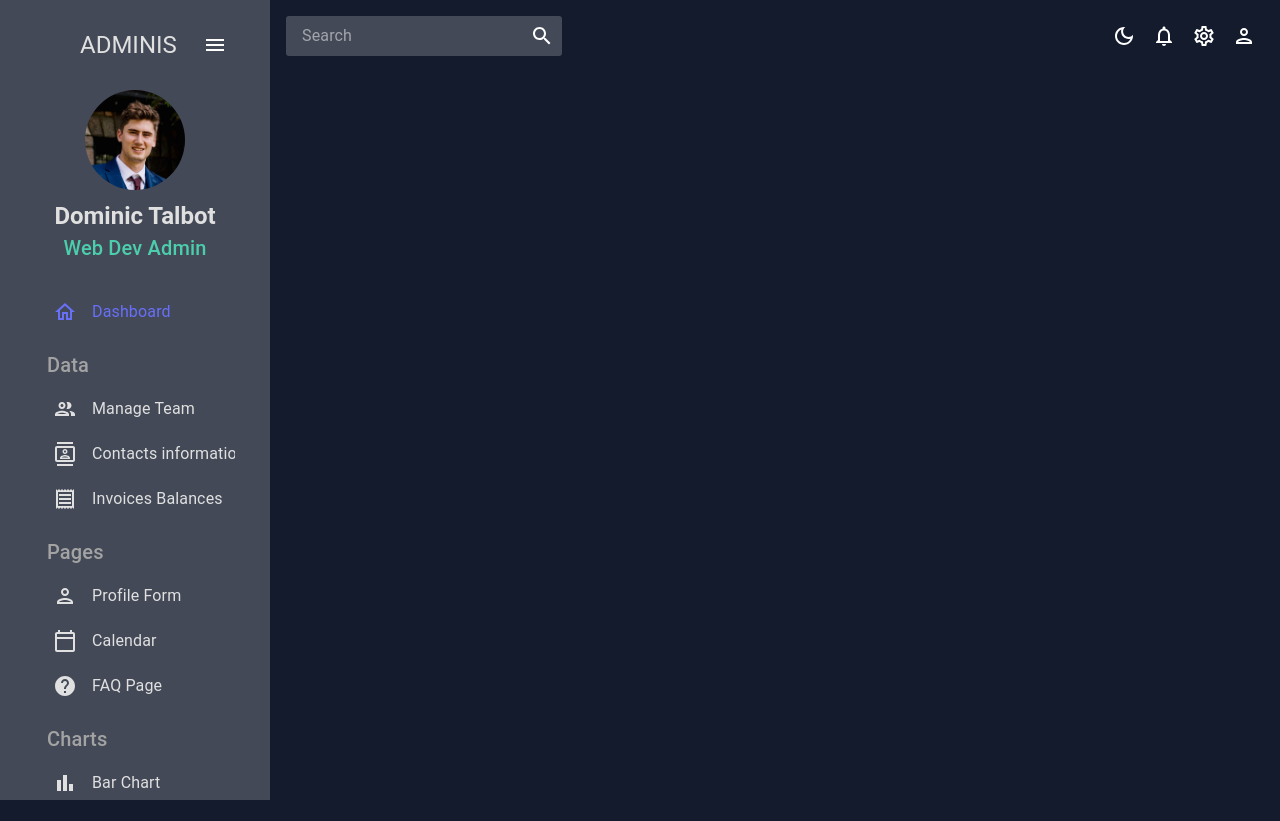
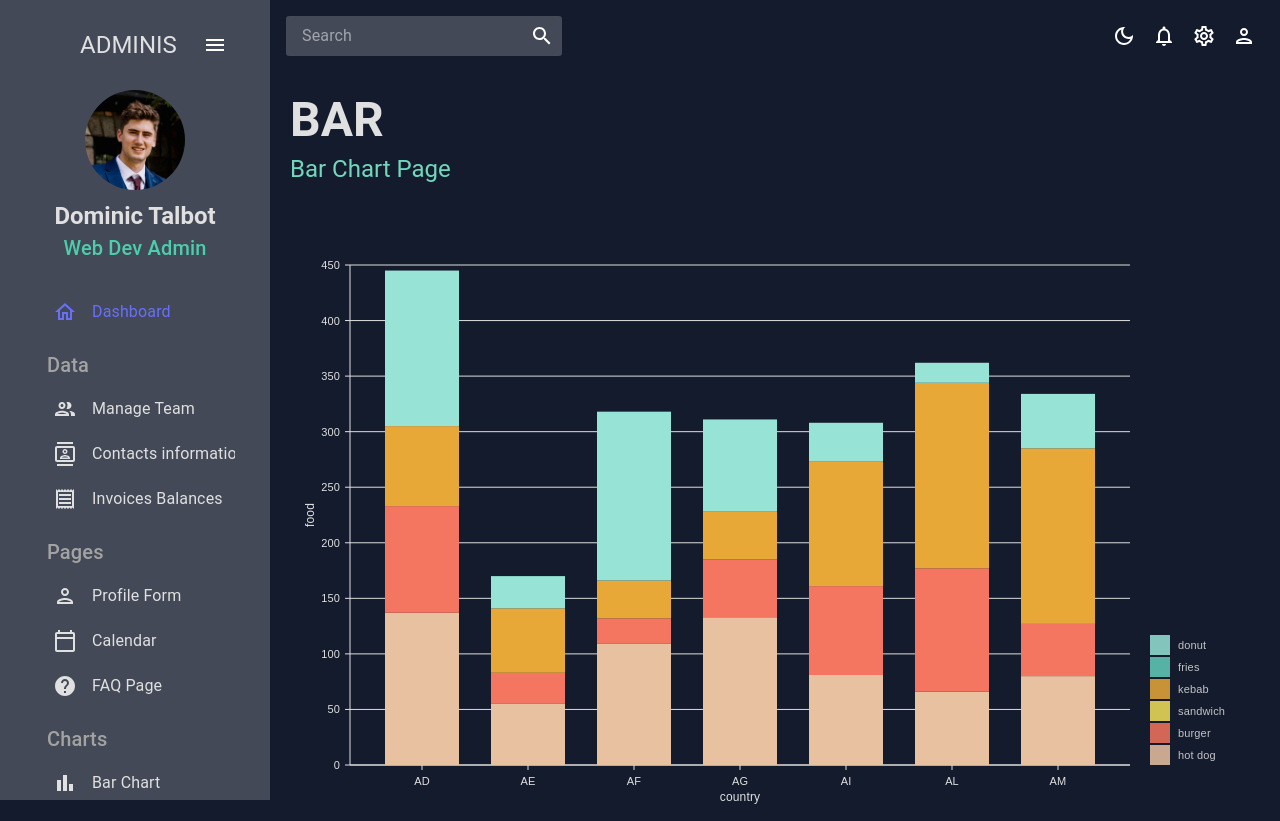
Before and after one commit to DominicTalbot/react-admin, a React (Vite) app: page /bar in a window 1280 px wide. Before the commit the page ends 800 px from the top, so only its background shows below. Built offline with nearby package versions, Linux system fonts and the light colour scheme.

Commit message:
Add Bar and FAQ components; update routing and header imports

```diff
--- a/src/App.jsx
+++ b/src/App.jsx
@@ -9,10 +9,10 @@ import Contacts from "./scenes/contacts";
 import Invoices from "./scenes/invoices";
 import Form from "./scenes/form";
 import Calendar from "./scenes/calendar";
-// import Bar from "./scenes/bar";
+import FAQ from "./scenes/faq";
+import Bar from "./scenes/bar";
 // import Line from "./scenes/line";
 // import Pie from "./scenes/pie";
-// import FAQ from "./scenes/faq";
 // import Geography from "./scenes/geography";
 
 function App() {
@@ -33,10 +33,10 @@ function App() {
                <Route path="/invoices" element={<Invoices />} />
               <Route path="/form" element={<Form />} />
               <Route path="/calendar" element={<Calendar />} />
-              {/* <Route path="/bar" element={<Bar />} /> */}
+              <Route path="/faq" element={<FAQ />} />
+              <Route path="/bar" element={<Bar />} />
               {/* <Route path="/pie" element={<pie />} /> */}
               {/* <Route path="/line" element={<Line />} /> */}
-              {/* <Route path="/faq" element={<FAQ />} /> */}
               {/* <Route path="/geography" element={<Geography />} /> */}
             </Routes>
           </main>
--- /dev/null
+++ b/src/components/BarChart.jsx
@@ -0,0 +1,161 @@
+import { useTheme } from "@mui/material";
+import { tokens } from "../theme";
+import { Bar, ResponsiveBar } from "@nivo/bar";
+import { mockBarData as data } from "../data/mockData";
+
+const BarChart = () => {
+    const theme = useTheme();
+    const colors = tokens(theme.palette.mode);
+
+    return (
+        <ResponsiveBar
+            data={data}
+            theme={{
+                axis: {
+                    domain: {
+                        line: {
+                            stroke: colors.grey[100],
+                        },
+                    },
+                    legend: {
+                        text: {
+                            fill: colors.grey[100],
+                        },
+                    },
+                    ticks: {
+                        line: {
+                            stroke: colors.grey[100],
+                            strojkeWidth: 1,
+                        },
+                        text: {
+                            fill: colors.grey[100],
+                        },
+                    },
+                },
+                legends: {
+                    text: {
+                        fill: colors.grey[100],
+                    },
+                },
+            }}
+            keys={[
+                'hot dog',
+                'burger',
+                'sandwich',
+                'kebab',
+                'fries',
+                'donut'
+            ]}
+            indexBy="country"
+            margin={{ top: 50, right: 130, bottom: 50, left: 60 }}
+            padding={0.3}
+            valueScale={{ type: 'linear' }}
+            indexScale={{ type: 'band', round: true }}
+            colors={{ scheme: 'nivo' }}
+            defs={[
+                {
+                    id: 'dots',
+                    type: 'patternDots',
+                    background: 'inherit',
+                    color: '#38bcb2',
+                    size: 4,
+                    padding: 1,
+                    stagger: true
+                },
+                {
+                    id: 'lines',
+                    type: 'patternLines',
+                    background: 'inherit',
+                    color: '#eed312',
+                    rotation: -45,
+                    lineWidth: 6,
+                    spacing: 10
+                }
+            ]}
+            fill={[
+                {
+                    match: {
+                        id: 'fries'
+                    },
+                    id: 'dots'
+                },
+                {
+                    match: {
+                        id: 'sandwich'
+                    },
+                    id: 'lines'
+                }
+            ]}
+            borderColor={{
+                from: 'color',
+                modifiers: [
+                    [
+                        'darker',
+                        1.6
+                    ]
+                ]
+            }}
+            axisTop={null}
+            axisRight={null}
+            axisBottom={{
+                tickSize: 5,
+                tickPadding: 5,
+                tickRotation: 0,
+                legend: 'country',
+                legendPosition: 'middle',
+                legendOffset: 32,
+                truncateTickAt: 0
+            }}
+            axisLeft={{
+                tickSize: 5,
+                tickPadding: 5,
+                tickRotation: 0,
+                legend: 'food',
+                legendPosition: 'middle',
+                legendOffset: -40,
+                truncateTickAt: 0
+            }}
+            enableLabel={false}
+            labelSkipWidth={12}
+            labelSkipHeight={12}
+            labelTextColor={{
+                from: 'color',
+                modifiers: [
+                    [
+                        'darker',
+                        1.6
+                    ]
+                ]
+            }}
+            legends={[
+                {
+                    dataFrom: 'keys',
+                    anchor: 'bottom-right',
+                    direction: 'column',
+                    justify: false,
+                    translateX: 120,
+                    translateY: 0,
+                    itemsSpacing: 2,
+                    itemWidth: 100,
+                    itemHeight: 20,
+                    itemDirection: 'left-to-right',
+                    itemOpacity: 0.85,
+                    symbolSize: 20,
+                    effects: [
+                        {
+                            on: 'hover',
+                            style: {
+                                itemOpacity: 1
+                            }
+                        }
+                    ]
+                }
+            ]}
+            role="application"
+            ariaLabel="Nivo bar chart demo"
+            barAriaLabel={e => e.id + ": " + e.formattedValue + " in country: " + e.indexValue}
+        />
+    )
+}
+
+export default BarChart;
--- /dev/null
+++ b/src/scenes/bar/index.jsx
@@ -0,0 +1,18 @@
+import { Box } from "@mui/material";
+import Header from "../../components/header";
+import BarChart from "../../components/BarChart";
+
+
+const Bar = () => {
+    return (
+        <Box m="20px">
+            <Header title="BAR" subtitle="Bar Chart Page" />
+            <Box height="75vh">
+                <BarChart />
+            </Box>
+        </Box>
+    )
+
+}
+
+export default Bar;
--- a/src/scenes/calendar/index.jsx
+++ b/src/scenes/calendar/index.jsx
@@ -13,7 +13,7 @@ import {
     Typography,
     useTheme
 } from "@mui/material";
-import Header from "../../components/Header";
+import Header from "../../components/header";
 import { tokens } from "../../theme";
 
 const Calendar = () => {
--- a/src/scenes/faq/index.jsx
+++ b/src/scenes/faq/index.jsx
@@ -1,7 +1,76 @@
-import {Box, useTheme, Typography} from "@mui/material";
-import Header from "../../components/Header";
+import { Box, useTheme, Typography } from "@mui/material";
+import Header from "../../components/header";
 import Accordion from "@mui/material/Accordion";
 import AccordionSummary from "@mui/material/AccordionSummary";
 import AccordionDetails from "@mui/material/AccordionDetails";
 import ExpandMoreIcon from "@mui/icons-material/ExpandMore";
-import {tokens} from "../../theme";
+import { tokens } from "../../theme";
+
+const FAQ = () => {
+    const theme = useTheme();
+    const colors = tokens(theme.palette.mode);
+
+
+    return <Box m="20px">
+        <Header title="FAQ" subtitle="Frequently Asked Questions Page" />
+
+        <Accordion defaultExpanded>
+            <AccordionSummary expandIcon={<ExpandMoreIcon />}>
+                <Typography variant="h6" sx={{ color: colors.greenAccent[500] }}>
+                    Can you tell us about a project you’re particularly proud of?
+                </Typography>
+            </AccordionSummary>
+            <AccordionDetails>
+                <Typography variant="body1">
+                    I’m especially proud of my work deploying a CRM solution for Trentham at TOR Systems.
+                    I contributed to creating an intuitive campaign wizard and email template editor.
+                     It was fulfilling to see how my work directly improved customer engagement in the visitor attraction industry.
+                </Typography>
+            </AccordionDetails>
+        </Accordion>
+
+        <Accordion defaultExpanded>
+            <AccordionSummary expandIcon={<ExpandMoreIcon />}>
+                <Typography variant="h6" sx={{ color: colors.greenAccent[500] }}>
+                How do you stay motivated when learning new skills or tackling tough challenges?
+                </Typography>
+            </AccordionSummary>
+            <AccordionDetails>
+                <Typography variant="body1">
+                I approach challenges as opportunities to solve complex puzzles, breaking them down into manageable steps to find effective solutions.
+                Whether it’s debugging code or developing new features, I enjoy the process of problem-solving and take pride in continuously expanding my skills along the way.
+                </Typography>
+            </AccordionDetails>
+        </Accordion>
+
+        <Accordion defaultExpanded>
+            <AccordionSummary expandIcon={<ExpandMoreIcon />}>
+                <Typography variant="h6" sx={{ color: colors.greenAccent[500] }}>
+                What do you do if you’re stuck on a technical issue for too long?
+                </Typography>
+            </AccordionSummary>
+            <AccordionDetails>
+                <Typography variant="body1">
+                If I’m stuck, I’ll step away for a moment, maybe go for a walk to clear my head.
+                Then I’ll revisit the problem, break it down into smaller parts, and if needed, I’ll research online or ask a colleague for a fresh perspective.
+                </Typography>
+            </AccordionDetails>
+        </Accordion>
+
+        <Accordion defaultExpanded>
+            <AccordionSummary expandIcon={<ExpandMoreIcon />}>
+                <Typography variant="h6" sx={{ color: colors.greenAccent[500] }}>
+                If you could work on any project, what would it be?
+                </Typography>
+            </AccordionSummary>
+            <AccordionDetails>
+                <Typography variant="body1">
+                I’d love to work on a project that mixes technology and storytelling, like making an app or game that tells a great story and pulls people into it.
+                I’ve always enjoyed stories, whether they’re from books, games, or even the coding projects I’ve worked on.
+                </Typography>
+            </AccordionDetails>
+        </Accordion>
+    </Box>
+}
+
+export default FAQ;
--- a/src/scenes/global/Sidebar.jsx
+++ b/src/scenes/global/Sidebar.jsx
@@ -195,28 +195,28 @@ const Sidebar = () => {
                         </Typography>
                         <Item
                             title="Bar Chart"
-                            to="/"
+                            to="/bar"
                             icon={<BarChartOutlinedIcon />}
                             selected={selected}
                             setSelected={setSelected}
                         />
                         <Item
                             title="Pie Chart"
-                            to={"/"}
+                            to={"/pie"}
                             icon={<PieChartOutlinedIcon />}
                             selected={selected}
                             setSelected={setSelected}
                         />
                         <Item
                             title="Line Chart"
-                            to={"/"}
+                            to={"/line"}
                             icon={<TimeLineOutlinedIcon />}
                             selected={selected}
                             setSelected={setSelected}
                         />
                         <Item
                             title="Geography Chart"
-                            to={"/"}
+                            to={"/geography"}
                             icon={< MapOutlinedIcon/>}
                             selected={selected}
                             setSelected={setSelected}
```
